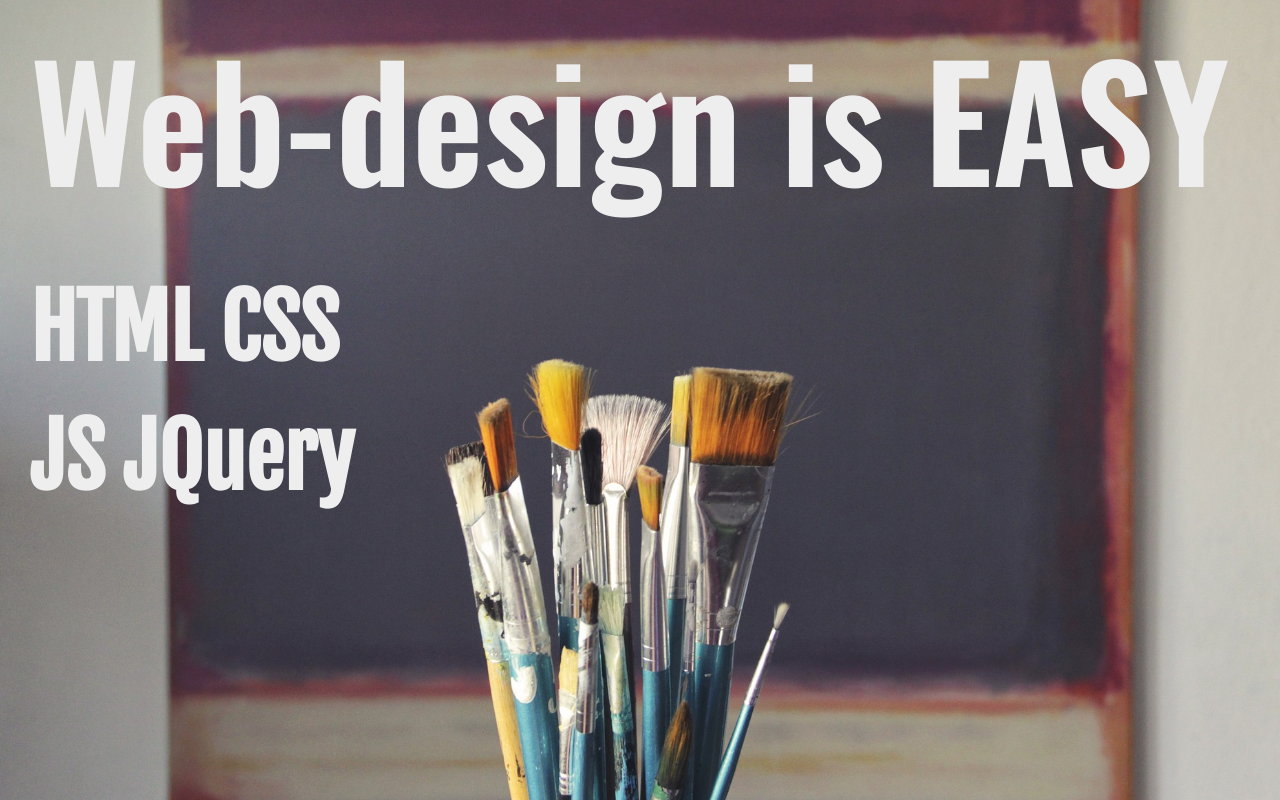
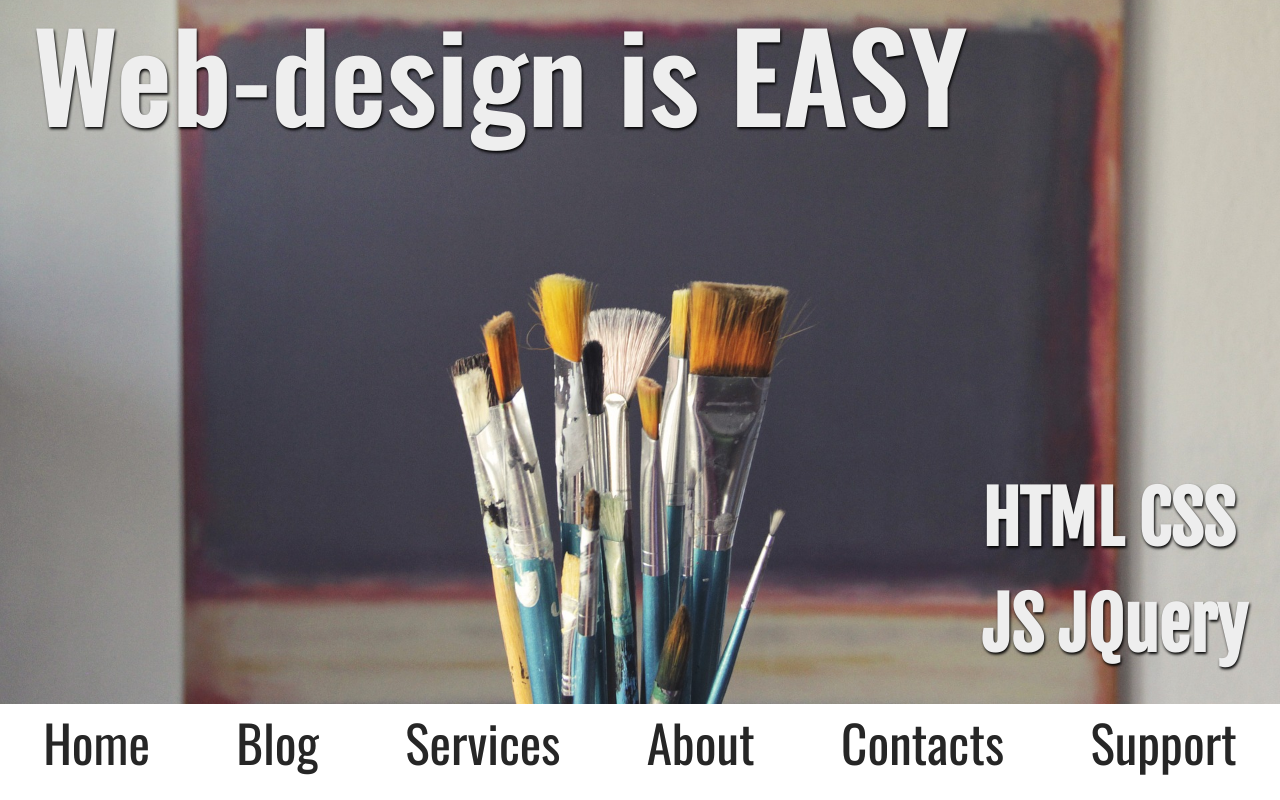
Before and after one commit to my-app-again/webdepiseze, a plain HTML site: page index.html in a window 1280 px wide. Shown: the top 800 px of the page. Drawn offline with nearby package versions, Linux system fonts and the light colour scheme.

Commit message:
v.0.0.1
now:
-fixed flexbox's;
-fixed adaptability, now it's work

```diff
--- a/CSS/main.css
+++ b/CSS/main.css
@@ -16,37 +16,38 @@ Header
     background-position: center;
     background-size: cover;
 
-    height: 110vh;
-    width:100%;
+    height: 88vh;
+    width: 100%;
 
     color: #eeeeee;
     text-align: left;
+    text-shadow: 1px 2px 3px #000000 /*, 0 0 1em red*/;
 
     display: flex;
-    flex-direction: column;
-    align-items: left;
-    justify-content: left;
-    clear:both;
+    flex-direction: row;
+    align-items: flex-start;
+    justify-content: space-around;
+
 
 }
+/* 19,2 */
+.title {
+    font-size: 9.5vmax;
+    margin-bottom: 0;
+    margin-left: 2vw;
+    font-family: 'Oswald', sans-serif;
+    line-height: 1.2em;
 
-.title {
-    font-size: 156px;
-    margin-bottom: 30px;
-    margin-left: 30px;
-    text-align: left;
-    font-family: 'Oswald', sans-serif;
-    clear:both;
 
 }
 
 .slogan {
-    font-size: 86px;
-    margin-bottom: 30px;
-    margin-left: 30px;
-    text-align: left;
+    font-size: 5.5vmax;
+    margin-bottom: 2vw;
+    margin-right: 2vw;
     font-family: 'Fjalla One', sans-serif;
-    clear:both;
+    align-self: flex-end;
+
 }
 
 
@@ -54,35 +55,38 @@ Header
 Menu (animation)
 */
 
-.menu {
+.menu
+ul {
     margin: 0;
     padding: 0;
     display: flex;
-    width: auto;
-    justify-content: top;
-    align-items: right;
-    min-height: 10 vh;
+    width: 100%;
+    flex-direction: row;
+    justify-content: space-around;
+    align-items: stretch;
+    max-height: 10vh;
     font-family: 'Oswald';
+    background-color: #ffffff;
 }
 
     .ul {
         position: relative;
-        width: auto;
+        width: 100%;
         margin: 0;
         padding: 0;
     }
 
         ul li {
             list-style: none;
-            margin: 0 20px;
-            font-size: 3em;
+            margin: 0 2vw;
+            font-size: 4vw;
         }
 
             ul li a {
                 position: relative;
-                color:#eee;
+                color: #eeeeee;
                 text-decoration: none;
-                font-weight: 700;
+                font-weight: 100%;
             }
 
               ul li a:before
@@ -108,7 +112,7 @@ Menu (animation)
                         }
                         100%
                         {
-                            width: 226.56px;
+                            width: 100%;
                         }
                     }
 
@@ -121,7 +125,7 @@ Menu (animation)
                     {
                         0%
                         {
-                            width: 226.56px;
+                            width: 100%;
                         }
                         100%
                         {
@@ -142,10 +146,22 @@ Menu (animation)
                         }
                         100%
                         {
-                             width: 226.56px;
+                             width: 100%;
                         }
 
                     }
+
+/*
+Footer
+*/
+.footer{
+    background-color: white;
+    margin: 0;
+    width: 100%;
+    height: 5vh;
+}
+
+
 /*
 Scrollbar
 */
--- a/index.html
+++ b/index.html
@@ -1,30 +1,44 @@
 <!DOCTYPE html>
 <html lang="ru">
   <head>
+    <meta charset="UTF-8" />
 
-    <meta charset="UTF-8">
+    <meta name="viewport" content="width=device-width, initial-scale=1.0" />
 
-    <meta name="viewport" content="width=device-width, initial-scale=1.0">
+    <meta http-equiv="X-UA-Compatible" content="ie=edge" />
 
-    <meta http-equiv="X-UA-Compatible" content="ie=edge">
-
-    <title>#</title>
+    <title>webdeviseze</title>
 
     <!--Our style-->
-    <link rel="stylesheet" href="css/main.css">
+    <link rel="stylesheet" href="css/main.css" />
 
     <!--Web-Fonts-->
-    <link href="https://fonts.googleapis.com/css?family=Oswald:400,500,600&display=swap&subset=cyrillic" rel="stylesheet">
-    <link href="https://fonts.googleapis.com/css?family=Fjalla+One&display=swap" rel="stylesheet">
-    <link href="maxcdn.bootstrapcdn.com/bootstrap/3.3.7/css/bootstrap.min.css" rel="stylesheet">
+    <link
+      href="https://fonts.googleapis.com/css?family=Oswald:400,500,600&display=swap&subset=cyrillic"
+      rel="stylesheet"
+    />
+    <link
+      href="https://fonts.googleapis.com/css?family=Fjalla+One&display=swap"
+      rel="stylesheet"
+    />
+    <link
+      href="maxcdn.bootstrapcdn.com/bootstrap/3.3.7/css/bootstrap.min.css"
+      rel="stylesheet"
+    />
     <!--Icon's-->
-    <link rel="shortcut icon" type="image/x-icon" href="">
+    <link
+      rel="shortcut icon"
+      type="image/x-icon"
+      href="IMG/code-s-slash-fill.ico"
+    />
   </head>
   <body>
     <!--Header-->
     <div class="header">
       <div class="title"><strong>Web-design is EASY</strong></div>
-        <div class="slogan"><b>HTML CSS<br>JS JQuery</b></div>
+      <div class="slogan">
+        <b>HTML CSS<br />JS JQuery</b>
+      </div>
     </div>
 
     <!--Menu-->
@@ -39,5 +53,29 @@
       </ul>
     </div>
 
+    <!--Footer
+    <div class="footer">
+       <div class="icons">
+
+       </div>
+    </div>-->
+
+
+    <!--BOOTSTRAP(?) -->
+    <script
+      src="https://code.jquery.com/jquery-3.3.1.slim.min.js"
+      integrity="sha384-q8i/X+965DzO0rT7abK41JStQIAqVgRVzpbzo5smXKp4YfRvH+8abtTE1Pi6jizo"
+      crossorigin="anonymous"
+    ></script>
+    <script
+      src="https://cdnjs.cloudflare.com/ajax/libs/popper.js/1.14.7/umd/popper.min.js"
+      integrity="sha384-UO2eT0CpHqdSJQ6hJty5KVphtPhzWj9WO1clHTMGa3JDZwrnQq4sF86dIHNDz0W1"
+      crossorigin="anonymous"
+    ></script>
+    <script
+      src="https://stackpath.bootstrapcdn.com/bootstrap/4.3.1/js/bootstrap.min.js"
+      integrity="sha384-JjSmVgyd0p3pXB1rRibZUAYoIIy6OrQ6VrjIEaFf/nJGzIxFDsf4x0xIM+B07jRM"
+      crossorigin="anonymous"
+    ></script>
   </body>
 </html>
```
Also changed, not shown: IMG/code-s-slash-fill.ico (added). Lines whose indentation alone changed are shown as unchanged.
